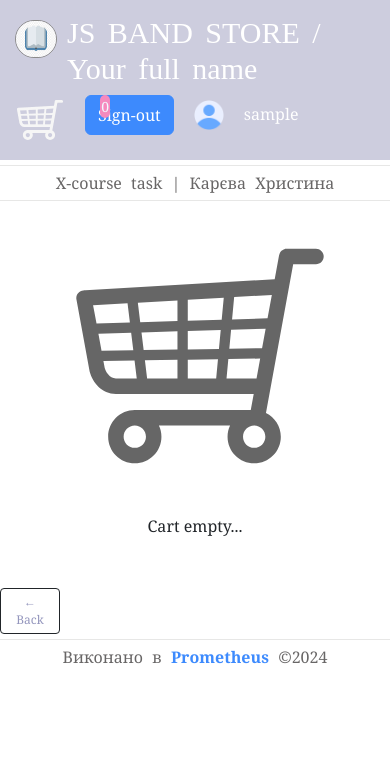
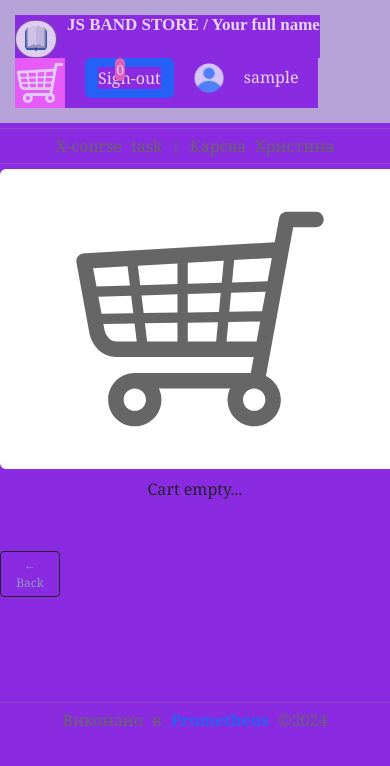
Before and after one commit to Khrystyna-Front-end/my-react-app-book-store, a React (Create React App) app: page /cart in a window 390 px wide. Shown: the top 766 px of the page. Built offline with nearby package versions, Linux system fonts and the light colour scheme; sample sign-in values are in the browser's storage.

Commit message:
Edit addaptive

```diff
--- a/src/Components/BookList/Book.css
+++ b/src/Components/BookList/Book.css
@@ -38,3 +38,17 @@ table {
 .card-body {
   padding-top: 0;
 }
+@media screen and (max-width : 1024px) {
+*{
+  background-color: red;
+}
+ }
+ @media screen and (max-width : 800px) {
+  *{
+background-color: blue;
+ } }
+@media screen and (max-width : 420px) {
+  *{
+    background-color: blueviolet;
+  }
+}
--- a/src/Components/Cart/Cart.css
+++ b/src/Components/Cart/Cart.css
@@ -19,3 +19,17 @@
   font-weight: 900;
   margin-bottom: 105px;
 }
+@media screen and (max-width : 1024px) {
+*{
+  background-color: red;
+}
+ }
+ @media screen and (max-width : 800px) {
+  *{
+background-color: blue;
+ } }
+@media screen and (max-width : 420px) {
+  *{
+    background-color: blueviolet;
+  }
+}
--- a/src/Components/Cart/Cart.js
+++ b/src/Components/Cart/Cart.js
@@ -104,7 +104,9 @@ const Cart = () => {
               return (
                 <>
                   <tr key={book.id}>
-                    <td className="border">{book.title}</td>
+                    <td className="border">
+                      <Link to={`/books/${book.id}`}>{book.title}</Link>
+                    </td>
                     <td className="border">{book.price}</td>
                     <td className="border" key={cartItemsCount.id}>
                       {count}
--- a/src/Components/Header&Footer/H&H.css
+++ b/src/Components/Header&Footer/H&H.css
@@ -1,6 +1,11 @@
 .header {
   padding: 0;
   text-align: center;
+}
+.footer {
+  margin: 0 auto;
+  position: relative;
+  top: 100px;
 }
 .header hr,
 .footer hr {
@@ -24,3 +29,23 @@
   color: black;
   text-decoration: double;
 }
+/* .cart-footer {
+  /* background-color: red; */
+/* margin: 120px auto;
+} */
+ @media screen and (max-width : 1024px) {
+*{
+  background-color: red;
+
+}
+ }
+ @media screen and (max-width : 800px) {
+  *{
+background-color: blue;
+ } }
+@media screen and (max-width : 420px) {
+  *{
+    background-color: blueviolet;
+
+  }
+}
--- a/src/Components/Nav/Nav.css
+++ b/src/Components/Nav/Nav.css
@@ -46,7 +46,7 @@ h1 {
   text-align: justify;
   padding: 1px;
   position: absolute;
-  right: 280px;
+  right: 265px;
 }
 .avatarMini {
   display: block;
@@ -75,3 +75,20 @@ h6 {
   transform: scale(1.1);
   z-index: 2;
 }
+@media screen and (max-width : 1024px) {
+*{
+  background-color: red;
+}
+ }
+ @media screen and (max-width : 800px) {
+  *{
+background-color: blue;
+ } }
+@media screen and (max-width : 420px) {
+  *{
+    background-color: blueviolet;
+  }
+  h1 {
+    font-size: 36px;
+  }
+}
--- a/src/Components/Page404/Page404Page.css
+++ b/src/Components/Page404/Page404Page.css
@@ -11,3 +11,17 @@
   color: rgb(117, 116, 116);
   font-family: "Noto Sans Symbols 2", sans-serif;
 }
+@media screen and (max-width : 1024px) {
+*{
+  background-color: red;
+}
+ }
+ @media screen and (max-width : 800px) {
+  *{
+background-color: blue;
+ } }
+@media screen and (max-width : 420px) {
+  *{
+    background-color: blueviolet;
+  }
+}
--- a/src/Components/SignInPage/SignInNav.css
+++ b/src/Components/SignInPage/SignInNav.css
@@ -21,3 +21,17 @@
 
   word-spacing: 5px;
 }
+@media screen and (max-width : 1024px) {
+*{
+  background-color: red;
+}
+ }
+ @media screen and (max-width : 800px) {
+  *{
+background-color: blue;
+ } }
+@media screen and (max-width : 420px) {
+  *{
+    background-color: blueviolet;
+  }
+}
--- a/src/Components/SpecificBook/SpecificBook.css
+++ b/src/Components/SpecificBook/SpecificBook.css
@@ -12,8 +12,6 @@ input[type="number"] {
   text-align: center;
   padding-left: 5px;
 }
-
-
 
 input[type="number"]::-webkit-outer-spin-button,
 input[type="number"]::-webkit-inner-spin-button {
@@ -48,7 +46,6 @@ input[type="number"]::-webkit-inner-spin-button {
   font-size: 1.1em;
 }
 .section {
-
   padding-left: 0;
 }
 .title-book-description {
@@ -63,3 +60,29 @@ input[type="number"]::-webkit-inner-spin-button {
 #count {
   width: 25%;
 }
+@media screen and (max-width: 1024px) {
+  * {
+    background-color: red;
+  }
+}
+@media screen and (max-width: 800px) {
+  * {
+    background-color: blue;
+  }
+}
+@media screen and (max-width: 420px) {
+  h1 {
+    font-size: 17px;
+    font-weight: 700;
+    word-spacing: 0;
+  }
+  .col-4 {
+    width: 100%;
+  }
+  .section {
+    padding-left: 15px;
+  }
+  .price-block{
+    height: 250px;
+  }
+}
```
Also changed, not shown: src/Components/Cart/CartEmpty.js (+22 -22 lines).
